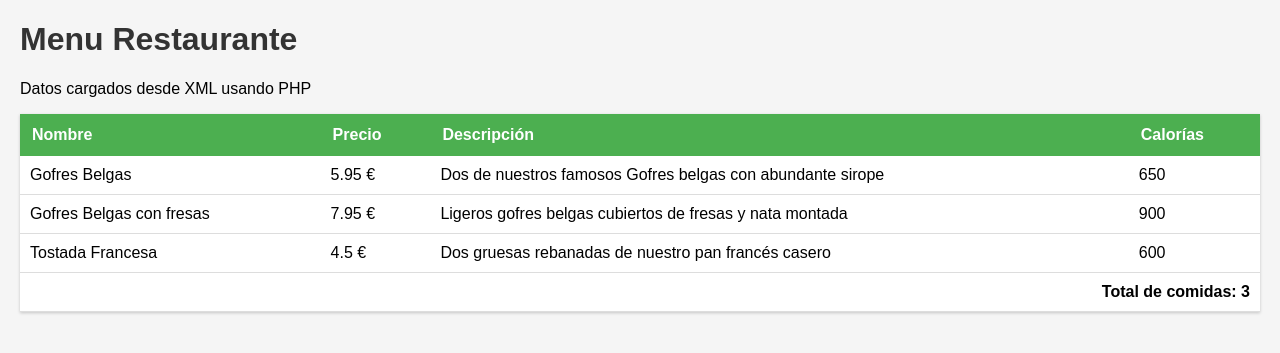
After one commit to CauaHino/DAM, a PHP site: page / in a window 1280 px wide. The commit adds this page. Shown: the top 353 px of the page. Run offline with PHP 8.4, Linux system fonts and the light colour scheme.

Commit message:
feat: practicando PhP con Xml

```diff
--- /dev/null
+++ b/Proyectos/php/MenuXml/Ejercicio9.xml
@@ -0,0 +1,21 @@
+<?xml version="1.0" encoding="UTF-8"?>
+<menu>
+    <comida>
+        <nombre>Gofres Belgas</nombre>
+        <precio moneda="euros">5.95</precio>
+        <descripcion>Dos de nuestros famosos Gofres belgas con abundante sirope</descripcion>
+        <calorias>650</calorias>
+    </comida>
+    <comida>
+        <nombre>Gofres Belgas con fresas</nombre>
+        <precio moneda="euros">7.95</precio>
+        <descripcion>Ligeros gofres belgas cubiertos de fresas y nata montada</descripcion>
+        <calorias>900</calorias>
+    </comida>
+    <comida>
+        <nombre>Tostada Francesa</nombre>
+        <precio moneda="euros">4.50</precio>
+        <descripcion>Dos gruesas rebanadas de nuestro pan francés casero</descripcion>
+        <calorias>600</calorias>
+    </comida>
+</menu>
--- /dev/null
+++ b/Proyectos/php/MenuXml/cargarDatos.php
@@ -0,0 +1,53 @@
+<?php
+
+$archivo_xml = 'Ejercicio9.xml';
+
+// Paso 2: Verificar que el archivo existe y si no nos mostrará un mensaje de error
+if (!file_exists($archivo_xml)) {
+    echo '<tr><td colspan="5" style="color: red; text-align: center;">Error: No se encuentra el archivo datos.xml</td></tr>';
+
+    //Terminamos la ejecución del PHP
+    return;
+}
+
+$xml = simplexml_load_file($archivo_xml);
+
+// Paso 4: Verificar que el XML se cargó correctamente
+if ($xml === false){
+    echo '<tr><td colspan="5" style="color: red; text-align: center;">Error: El archivo xml no es válido.xml</td></tr>';
+
+    //Terminamos la ejecución del PHP
+    return;
+}
+
+// Paso 5: Contador para llevar el control
+$totalComidas = 0;
+
+// Paso 6: Recorrer cada comida en el XML
+
+foreach ($xml->comida as $comida) {
+    $nombre = (string)$comida->nombre;
+    $precio = (float)$comida->precio;
+    $descripcion = (string)$comida->descripcion;
+    $calorias = (string)$comida->calorias;
+
+
+    // Incrementar el contador de libros
+    $totalComidas++;
+
+    // Mostrar los datos en una fila de la tabla
+    echo "<tr>";
+    echo "<td>$nombre</td>";
+    echo "<td>$precio €</td>";
+    echo "<td>$descripcion</td>";
+    echo "<td>$calorias</td>";
+    echo "</tr>";
+}
+
+
+// Paso 7: Si no hay comidas, mostrar un mensaje
+if ($totalComidas === 0) {
+    echo '<tr><td colspan="5" style="color: red; text-align: center;">No se encontraron comidas en el archivo XML.</td></tr>';
+} else {
+    echo "<tr><td colspan='5' style='text-align: right; font-weight: bold;'>Total de comidas: $totalComidas</td></tr>";
+}
--- a/Proyectos/php/XML-PHP/index.php
+++ b/Proyectos/php/MenuXml/index.php
@@ -8,29 +8,24 @@
     <link rel="stylesheet" href="styles.css">
 </head>
 <body>
-    <h1>Catálogo de Libros</h1>
+    <h1>Menu Restaurante</h1>
     <p>Datos cargados desde XML usando PHP</p>
 
 
     <!-- Contenedor de la tabla (visible cuando hay datos) -->
     <div id="contenedor-tabla">
-        <table id="tabla-libros">
+        <table id="menu-table">
             <thead>
                 <tr>
-                    <th>ID</th>
-                    <th>Título</th>
-                    <th>Autor</th>
-                    <th>Año</th>
+                    <th>Nombre</th>
                     <th>Precio</th>
+                    <th>Descripción</th>
+                    <th>Calorías</th>
                 </tr>
             </thead>
             <tbody id="cuerpo-tabla">
                 <?php
-                // =============================================
-                // CÓDIGO PHP - Se ejecuta en el servidor
-                // Incluimos el archivo que procesa el XML
-                // =============================================
-                include 'cargar_datos.php';
+                include 'cargarDatos.php';
                 ?>
             </tbody>
         </table>
--- /dev/null
+++ b/Proyectos/php/MenuXml/styles.css
@@ -0,0 +1,57 @@
+/* Estilos generales para el cuerpo de la página */
+body {
+    font-family: Arial, sans-serif;  /* Fuente limpia y legible */
+    margin: 20px;                     /* Espacio alrededor de la página */
+    background-color: #f5f5f5;        /* Fondo gris claro */
+}
+
+/* Estilo para el título principal */
+h1 {
+    color: #333;                      /* Color gris oscuro */
+}
+
+/* Estilos para la tabla */
+table {
+    width: 100%;                      /* Ocupa todo el ancho disponible */
+    border-collapse: collapse;         /* Elimina espacios entre bordes */
+    background-color: white;           /* Fondo blanco */
+    box-shadow: 0 1px 3px rgba(0,0,0,0.2);  /* Sombra suave */
+}
+
+/* Estilos para las celdas de encabezado */
+th {
+    background-color: #4CAF50;         /* Fondo verde */
+    color: white;                      /* Texto blanco */
+    padding: 12px;                     /* Espaciado interno */
+    text-align: left;                  /* Texto alineado a la izquierda */
+}
+
+/* Estilos para las celdas de datos */
+td {
+    padding: 10px;                     /* Espaciado interno */
+    border-bottom: 1px solid #ddd;      /* Línea gris debajo de cada fila */
+}
+
+/* Efecto cuando el mouse pasa sobre una fila */
+tr:hover {
+    background-color: #f5f5f5;         /* Fondo gris claro */
+}
+
+/* Estilos para el mensaje de estado */
+#mensaje {
+    margin: 20px 0;                    /* Espacio arriba y abajo */
+    padding: 10px;                     /* Espaciado interno */
+    border-radius: 4px;                /* Bordes redondeados */
+}
+
+/* Estilo específico para mensaje de carga */
+.cargando {
+    background-color: #e3f2fd;         /* Fondo azul claro */
+    color: #1976d2;                    /* Texto azul oscuro */
+}
+
+/* Estilo específico para mensaje de error */
+.error {
+    background-color: #ffebee;          /* Fondo rojo claro */
+    color: #c62828;                     /* Texto rojo oscuro */
+}
```
Also changed, not shown: Proyectos/php/BibliotecaXml/cargarDatos.php (added, +54 -0 lines), Proyectos/php/BibliotecaXml/index.php (added, +35 -0 lines), Proyectos/php/BibliotecaXml/datos.xml (renamed from Proyectos/php/XML-PHP/datos.xml), Proyectos/php/BibliotecaXml/styles.css (renamed from Proyectos/php/XML-PHP/styles.css), 1 other file.
